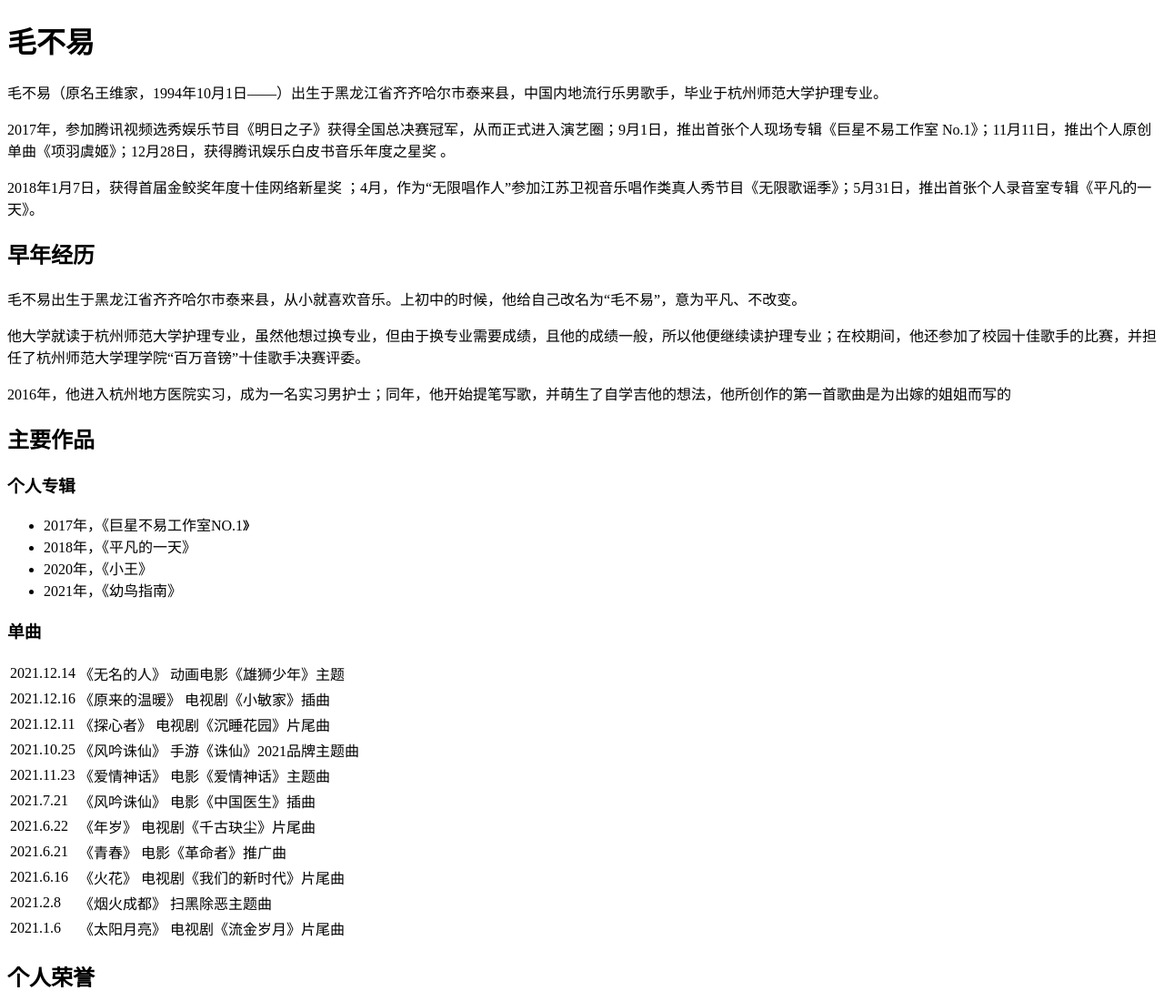
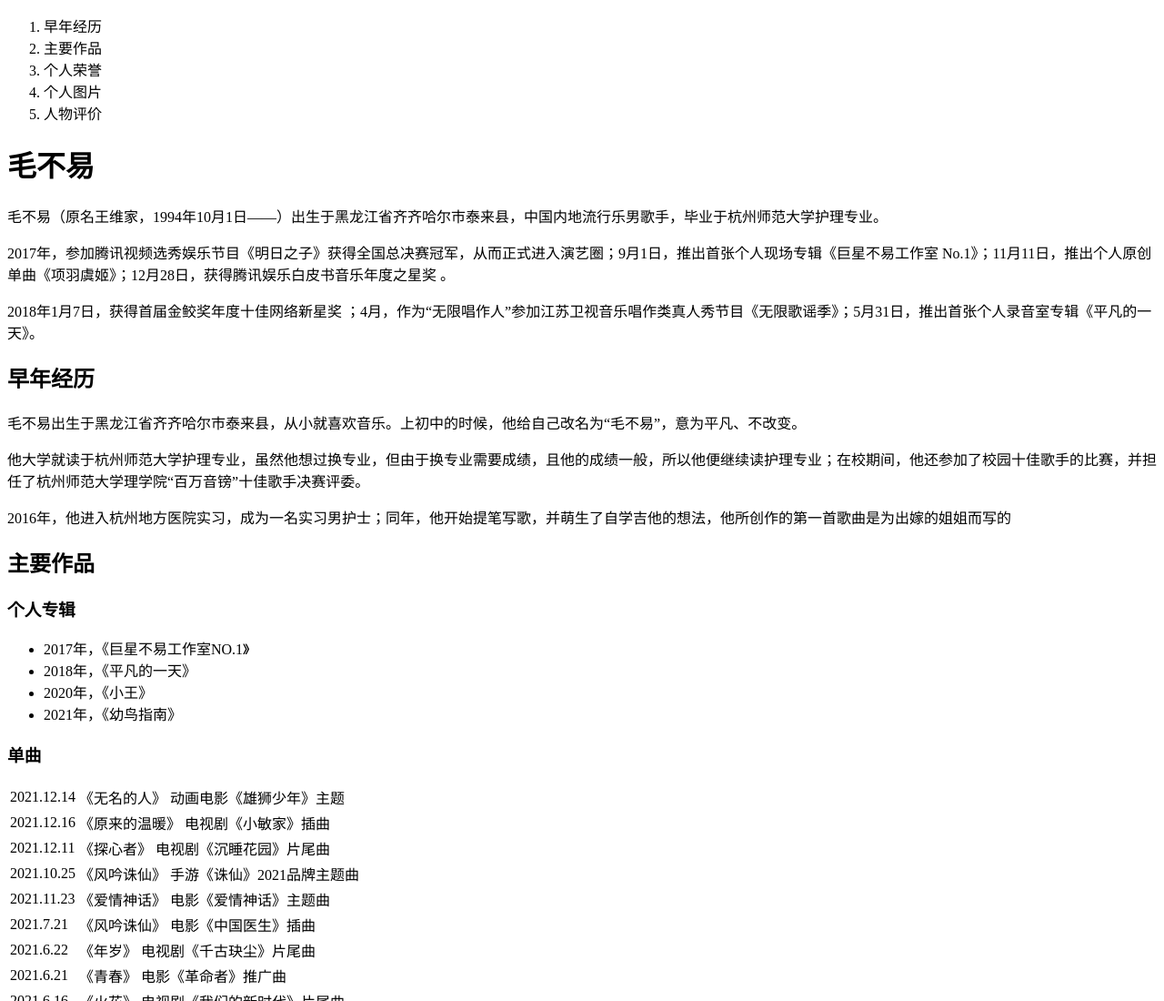
Before and after one commit to 2022015/practise-html-maobuyi, a plain HTML site: page index.html in a window 1280 px wide. Shown: the top 1100 px of the page at 91% size. Drawn offline with Linux system fonts and the light colour scheme.

```diff
--- a/index.html
+++ b/index.html
@@ -12,17 +12,26 @@
     </style>
 </head>
 <body>
+    <nav>
+        <ol>
+            <Li><a href="#events"></a> 早年经历</Li>
+            <Li><a href="#works"></a> 主要作品</Li>
+            <Li><a href="#awards"></a> 个人荣誉</Li>
+            <Li><a href="#photos"></a> 个人图片</Li>
+            <Li><a href="#apprise"></a> 人物评价</Li>
+        </ol>
+    </nav>
     <h1>毛不易</h1>
     <p>毛不易（原名王维家，1994年10月1日——）出生于黑龙江省齐齐哈尔市泰来县，中国内地流行乐男歌手，毕业于杭州师范大学护理专业。</p>
     <p>2017年，参加腾讯视频选秀娱乐节目《明日之子》获得全国总决赛冠军，从而正式进入演艺圈；9月1日，推出首张个人现场专辑《巨星不易工作室 No.1》；11月11日，推出个人原创单曲《项羽虞姬》；12月28日，获得腾讯娱乐白皮书音乐年度之星奖 。</p>
     <p> 2018年1月7日，获得首届金鲛奖年度十佳网络新星奖 ；4月，作为“无限唱作人”参加江苏卫视音乐唱作类真人秀节目《无限歌谣季》；5月31日，推出首张个人录音室专辑《平凡的一天》。
     </p>
-    <h2>早年经历</h2>
+    <h2 id="events">早年经历</h2>
     <p> 毛不易出生于黑龙江省齐齐哈尔市泰来县，从小就喜欢音乐。上初中的时候，他给自己改名为“毛不易”，意为平凡、不改变。</p>
     <p> 他大学就读于杭州师范大学护理专业，虽然他想过换专业，但由于换专业需要成绩，且他的成绩一般，所以他便继续读护理专业；在校期间，他还参加了校园十佳歌手的比赛，并担任了杭州师范大学理学院“百万音镑”十佳歌手决赛评委。</p>
     <p> 2016年，他进入杭州地方医院实习，成为一名实习男护士；同年，他开始提笔写歌，并萌生了自学吉他的想法，他所创作的第一首歌曲是为出嫁的姐姐而写的
     </p>
-    <h2>主要作品</h2>
+    <h2 id="works">主要作品</h2>
     <h3>个人专辑</h3>
     <ul>
         <li>2017年，《巨星不易工作室NO.1》</li>
@@ -66,7 +75,7 @@
             <td>2021.1.6</td><td> 《太阳月亮》 电视剧《流金岁月》片尾曲</td>
         </tr>
     </table>
-    <h2>个人荣誉</h2>
+    <h2 id="awards">个人荣誉</h2>
     <ol>
 
            <li>2017年《明日之子》全国总决赛冠军</li>
@@ -81,14 +90,14 @@
            <li>2020东方风云榜音乐盛典最佳唱作歌手</li>
 
     </ol>
-    <h2>个人图片</h2>
+    <h2 id="photos">个人图片</h2>
 
     <div><img width="400" src="images/1.jpg" alt="图1"></div>
     <div><img width="400" src="images/2.jpg" alt="图2"></div>
     <div><img width="400" src="images/3.jpg" alt="图3"></div>
     <div><img width="400" src="images/4.jpg" alt="图4"></div>
     <div><img width="400" src="images/5.jpg" alt="图5"></div>
-    <h2>人物评价</h2>
+    <h2 id="apprise">人物评价</h2>
     <p>毛不易给人的第一印象是“丧萌”，他被称作为“少年李宗盛”。毛不易的词骈散结合、清新质朴，他的词里有超乎年龄之上的成熟，对生活的感悟尤为透辟，娓娓道来…</p>
 
 </body>
```
Also changed, not shown: images/1.jpg, images/2.jpg, images/3.jpg, images/4.jpg, images/5.jpg.
